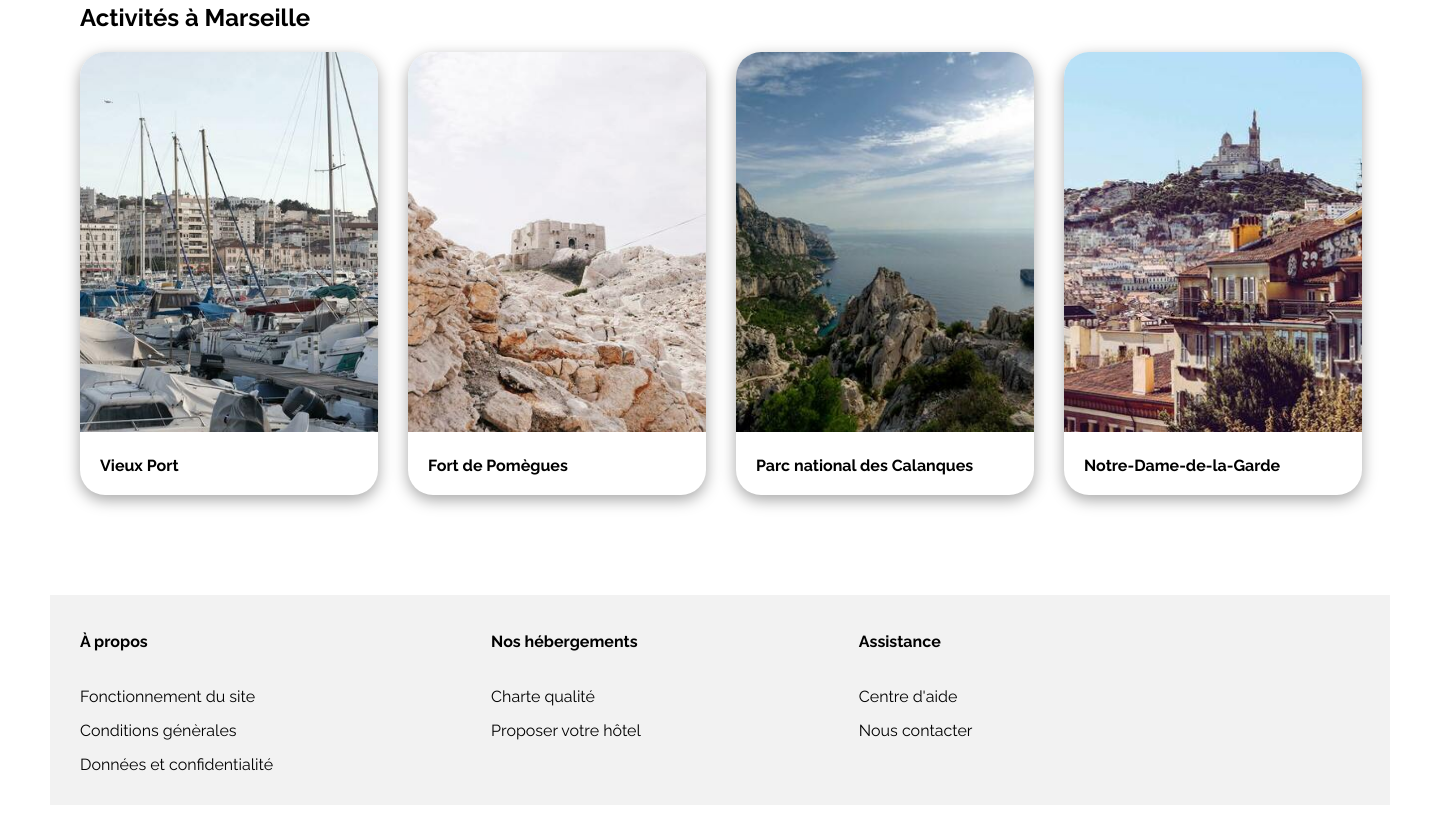
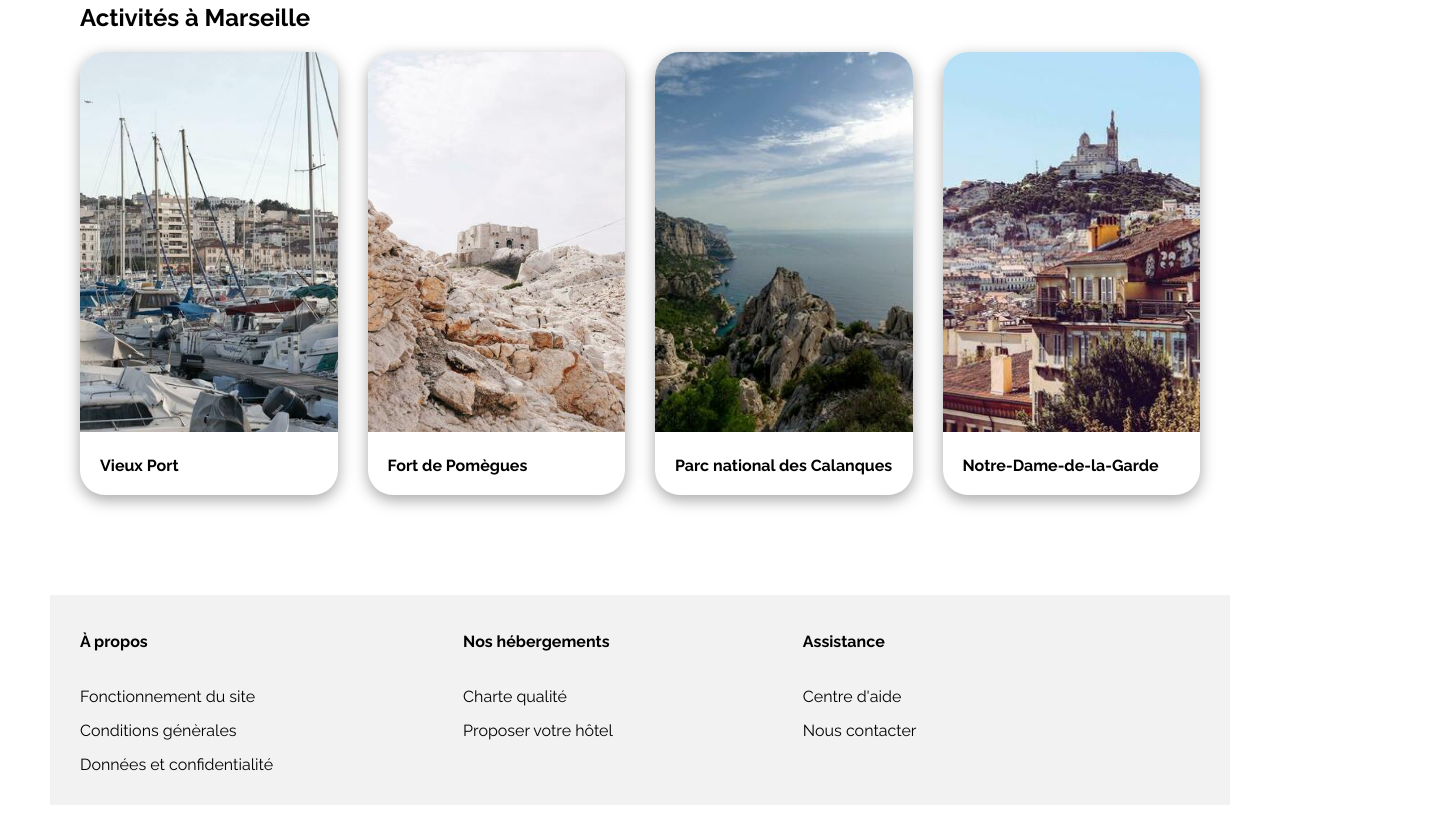
Before and after one commit to GumSurf/Booki, a plain HTML site: page index.html in a window 1280 px wide. Shown: the part 1210-2023 px from the top of the page, 1440 px wide, since content can reach past the window. Drawn offline with Linux system fonts and the light colour scheme.

Commit message:
Add: correction Responsive

```diff
--- a/CSS/style.css
+++ b/CSS/style.css
@@ -17,7 +17,8 @@ body
 {
     margin-left: auto;
     margin-right: auto;
-    width: 1440px;
+    max-width: 1440px;
+    width: 100%;
     min-width: 320px;
     padding: 0;
     border: 0;
@@ -300,7 +301,7 @@ h3
     background-color: white;
     border-radius: 25px;
     margin-bottom: 30px;
-    width: 240px;
+    width: 29.5%;
     height: auto;
     box-shadow: var(--shadow) 0px 5px 15px;
     transition-duration: 0.3s;
@@ -468,7 +469,7 @@ h3
 .activites_box img
 {
     height: 380px;
-    width: 298px;
+    width: 100%;
     box-sizing: border-box;
     border-radius: 25px 25px 0px 0px;
     object-fit: cover;
@@ -476,6 +477,7 @@ h3
 
 .activites_box a
 {
+    width: 297px;
     background-color: white;
     border-radius: 25px 25px 25px 25px;
     box-shadow: var(--shadow) 0px 5px 15px;
@@ -507,7 +509,7 @@ h3
 .links_footer ul
 {
     padding-inline-start: 30px;
-    padding-right: 11.75em;
+    padding-right: 10em;
 }
 
 .links_footer li
```
